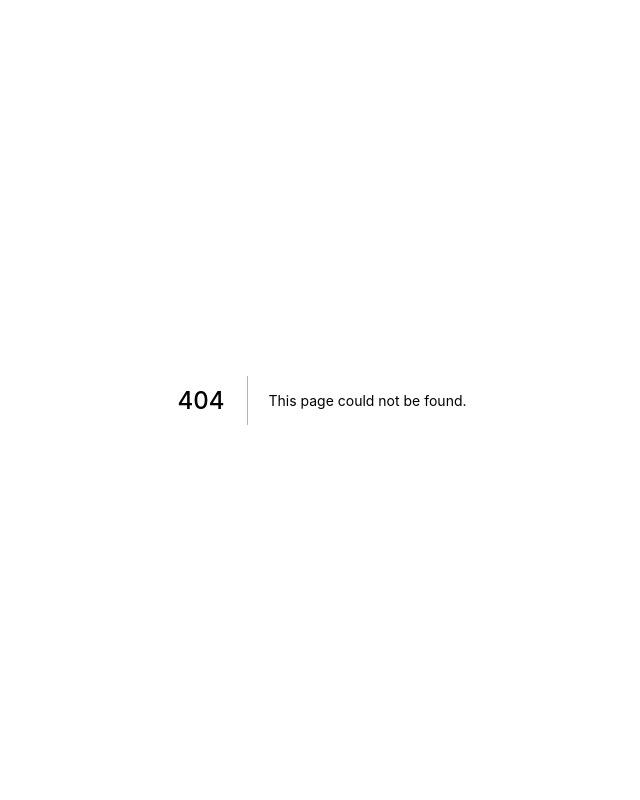
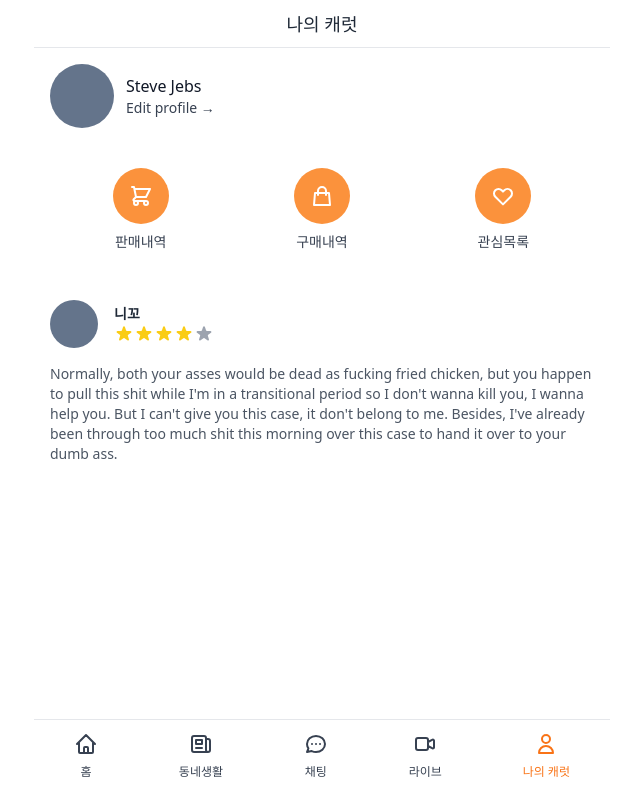
Before and after one commit to jiho3894/CharleyMarket, a Next.js app: page /profile in a window 1280 px wide. Before the commit this address had no page. Shown: the whole page, without its empty margins (318-958 px from the left). Built offline with nearby package versions, Linux system fonts and the light colour scheme.

Commit message:
[style] profile page

```diff
--- /dev/null
+++ b/pages/profile/bought.tsx
@@ -0,0 +1,24 @@
+import type { NextPage } from "next";
+import Item from "../../components/item";
+import Layout from "../../components/layout";
+
+const Bought: NextPage = () => {
+  return (
+    <Layout title="구매내역" canGoBack>
+      <div className="flex flex-col space-y-5 divide-y  pb-10">
+        {[1, 1, 1, 1, 1, 1, 1, 1, 1, 1, 1, 1].map((_, i) => (
+          <Item
+            key={i}
+            id={i}
+            title="iPhone 14"
+            price={99}
+            comments={1}
+            hearts={1}
+          />
+        ))}
+      </div>
+    </Layout>
+  );
+};
+
+export default Bought;
--- /dev/null
+++ b/pages/profile/index.tsx
@@ -0,0 +1,158 @@
+import type { NextPage } from "next";
+import Link from "next/link";
+import Layout from "../../components/layout";
+
+const Profile: NextPage = () => {
+  return (
+    <Layout hasTabBar title="나의 캐럿">
+      <div className="px-4">
+        <div className="mt-4 flex items-center space-x-3">
+          <div className="h-16 w-16 rounded-full bg-slate-500" />
+          <div className="flex flex-col">
+            <span className="font-medium text-gray-900">Steve Jebs</span>
+            <Link href="/profile/edit">
+              <a className="text-sm text-gray-700">Edit profile &rarr;</a>
+            </Link>
+          </div>
+        </div>
+        <div className="mt-10 flex justify-around">
+          <Link href="/profile/sold">
+            <a className="flex flex-col items-center">
+              <div className="flex h-14 w-14 items-center justify-center rounded-full bg-orange-400 text-white">
+                <svg
+                  className="h-6 w-6"
+                  fill="none"
+                  stroke="currentColor"
+                  viewBox="0 0 24 24"
+                  xmlns="http://www.w3.org/2000/svg"
+                >
+                  <path
+                    strokeLinecap="round"
+                    strokeLinejoin="round"
+                    strokeWidth="2"
+                    d="M3 3h2l.4 2M7 13h10l4-8H5.4M7 13L5.4 5M7 13l-2.293 2.293c-.63.63-.184 1.707.707 1.707H17m0 0a2 2 0 100 4 2 2 0 000-4zm-8 2a2 2 0 11-4 0 2 2 0 014 0z"
+                  ></path>
+                </svg>
+              </div>
+              <span className="mt-2 text-sm font-medium text-gray-700">
+                판매내역
+              </span>
+            </a>
+          </Link>
+          <Link href="/profile/bought">
+            <a className="flex flex-col items-center">
+              <div className="flex h-14 w-14 items-center justify-center rounded-full bg-orange-400 text-white">
+                <svg
+                  className="h-6 w-6"
+                  fill="none"
+                  stroke="currentColor"
+                  viewBox="0 0 24 24"
+                  xmlns="http://www.w3.org/2000/svg"
+                >
+                  <path
+                    strokeLinecap="round"
+                    strokeLinejoin="round"
+                    strokeWidth="2"
+                    d="M16 11V7a4 4 0 00-8 0v4M5 9h14l1 12H4L5 9z"
+                  ></path>
+                </svg>
+              </div>
+              <span className="mt-2 text-sm font-medium text-gray-700">
+                구매내역
+              </span>
+            </a>
+          </Link>
+          <Link href="/profile/loved">
+            <a className="flex flex-col items-center">
+              <div className="flex h-14 w-14 items-center justify-center rounded-full bg-orange-400 text-white">
+                <svg
+                  className="h-6 w-6"
+                  fill="none"
+                  stroke="currentColor"
+                  viewBox="0 0 24 24"
+                  xmlns="http://www.w3.org/2000/svg"
+                >
+                  <path
+                    strokeLinecap="round"
+                    strokeLinejoin="round"
+                    strokeWidth="2"
+                    d="M4.318 6.318a4.5 4.5 0 000 6.364L12 20.364l7.682-7.682a4.5 4.5 0 00-6.364-6.364L12 7.636l-1.318-1.318a4.5 4.5 0 00-6.364 0z"
+                  ></path>
+                </svg>
+              </div>
+              <span className="mt-2 text-sm font-medium text-gray-700">
+                관심목록
+              </span>
+            </a>
+          </Link>
+        </div>
+        <div className="mt-12">
+          <div className="flex items-center space-x-4">
+            <div className="h-12 w-12 rounded-full bg-slate-500" />
+            <div>
+              <h4 className="text-sm font-bold text-gray-800">니꼬</h4>
+              <div className="flex items-center">
+                <svg
+                  className="h-5 w-5 text-yellow-400"
+                  xmlns="http://www.w3.org/2000/svg"
+                  viewBox="0 0 20 20"
+                  fill="currentColor"
+                  aria-hidden="true"
+                >
+                  <path d="M9.049 2.927c.3-.921 1.603-.921 1.902 0l1.07 3.292a1 1 0 00.95.69h3.462c.969 0 1.371 1.24.588 1.81l-2.8 2.034a1 1 0 00-.364 1.118l1.07 3.292c.3.921-.755 1.688-1.54 1.118l-2.8-2.034a1 1 0 00-1.175 0l-2.8 2.034c-.784.57-1.838-.197-1.539-1.118l1.07-3.292a1 1 0 00-.364-1.118L2.98 8.72c-.783-.57-.38-1.81.588-1.81h3.461a1 1 0 00.951-.69l1.07-3.292z" />
+                </svg>
+                <svg
+                  className="h-5 w-5 text-yellow-400"
+                  xmlns="http://www.w3.org/2000/svg"
+                  viewBox="0 0 20 20"
+                  fill="currentColor"
+                  aria-hidden="true"
+                >
+                  <path d="M9.049 2.927c.3-.921 1.603-.921 1.902 0l1.07 3.292a1 1 0 00.95.69h3.462c.969 0 1.371 1.24.588 1.81l-2.8 2.034a1 1 0 00-.364 1.118l1.07 3.292c.3.921-.755 1.688-1.54 1.118l-2.8-2.034a1 1 0 00-1.175 0l-2.8 2.034c-.784.57-1.838-.197-1.539-1.118l1.07-3.292a1 1 0 00-.364-1.118L2.98 8.72c-.783-.57-.38-1.81.588-1.81h3.461a1 1 0 00.951-.69l1.07-3.292z" />
+                </svg>
+                <svg
+                  className="h-5 w-5 text-yellow-400"
+                  xmlns="http://www.w3.org/2000/svg"
+                  viewBox="0 0 20 20"
+                  fill="currentColor"
+                  aria-hidden="true"
+                >
+                  <path d="M9.049 2.927c.3-.921 1.603-.921 1.902 0l1.07 3.292a1 1 0 00.95.69h3.462c.969 0 1.371 1.24.588 1.81l-2.8 2.034a1 1 0 00-.364 1.118l1.07 3.292c.3.921-.755 1.688-1.54 1.118l-2.8-2.034a1 1 0 00-1.175 0l-2.8 2.034c-.784.57-1.838-.197-1.539-1.118l1.07-3.292a1 1 0 00-.364-1.118L2.98 8.72c-.783-.57-.38-1.81.588-1.81h3.461a1 1 0 00.951-.69l1.07-3.292z" />
+                </svg>
+                <svg
+                  className="h-5 w-5 text-yellow-400"
+                  xmlns="http://www.w3.org/2000/svg"
+                  viewBox="0 0 20 20"
+                  fill="currentColor"
+                  aria-hidden="true"
+                >
+                  <path d="M9.049 2.927c.3-.921 1.603-.921 1.902 0l1.07 3.292a1 1 0 00.95.69h3.462c.969 0 1.371 1.24.588 1.81l-2.8 2.034a1 1 0 00-.364 1.118l1.07 3.292c.3.921-.755 1.688-1.54 1.118l-2.8-2.034a1 1 0 00-1.175 0l-2.8 2.034c-.784.57-1.838-.197-1.539-1.118l1.07-3.292a1 1 0 00-.364-1.118L2.98 8.72c-.783-.57-.38-1.81.588-1.81h3.461a1 1 0 00.951-.69l1.07-3.292z" />
+                </svg>
+                <svg
+                  className="h-5 w-5 text-gray-400"
+                  xmlns="http://www.w3.org/2000/svg"
+                  viewBox="0 0 20 20"
+                  fill="currentColor"
+                  aria-hidden="true"
+                >
+                  <path d="M9.049 2.927c.3-.921 1.603-.921 1.902 0l1.07 3.292a1 1 0 00.95.69h3.462c.969 0 1.371 1.24.588 1.81l-2.8 2.034a1 1 0 00-.364 1.118l1.07 3.292c.3.921-.755 1.688-1.54 1.118l-2.8-2.034a1 1 0 00-1.175 0l-2.8 2.034c-.784.57-1.838-.197-1.539-1.118l1.07-3.292a1 1 0 00-.364-1.118L2.98 8.72c-.783-.57-.38-1.81.588-1.81h3.461a1 1 0 00.951-.69l1.07-3.292z" />
+                </svg>
+              </div>
+            </div>
+          </div>
+          <div className="mt-4 text-sm text-gray-600">
+            <p>
+              Normally, both your asses would be dead as fucking fried chicken,
+              but you happen to pull this shit while I&apos;m in a transitional
+              period so I don&apos;t wanna kill you, I wanna help you. But I
+              can&apos;t give you this case, it don&apos;t belong to me.
+              Besides, I&apos;ve already been through too much shit this morning
+              over this case to hand it over to your dumb ass.
+            </p>
+          </div>
+        </div>
+      </div>
+    </Layout>
+  );
+};
+export default Profile;
--- /dev/null
+++ b/pages/profile/loved.tsx
@@ -0,0 +1,24 @@
+import type { NextPage } from "next";
+import Item from "../../components/item";
+import Layout from "../../components/layout";
+
+const Loved: NextPage = () => {
+  return (
+    <Layout title="관심목록" canGoBack>
+      <div className="flex flex-col space-y-5 divide-y  pb-10">
+        {[1, 1, 1, 1, 1, 1, 1, 1, 1, 1, 1, 1].map((_, i) => (
+          <Item
+            key={i}
+            id={i}
+            title="iPhone 14"
+            price={99}
+            comments={1}
+            hearts={1}
+          />
+        ))}
+      </div>
+    </Layout>
+  );
+};
+
+export default Loved;
--- /dev/null
+++ b/pages/profile/sold.tsx
@@ -0,0 +1,24 @@
+import type { NextPage } from "next";
+import Item from "../../components/item";
+import Layout from "../../components/layout";
+
+const Sold: NextPage = () => {
+  return (
+    <Layout title="판매내역" canGoBack>
+      <div className="flex flex-col space-y-5 divide-y  pb-10">
+        {[1, 1, 1, 1, 1, 1, 1, 1, 1, 1, 1, 1].map((_, i) => (
+          <Item
+            id={i}
+            key={i}
+            title="iPhone 14"
+            price={99}
+            comments={1}
+            hearts={1}
+          />
+        ))}
+      </div>
+    </Layout>
+  );
+};
+
+export default Sold;
```
